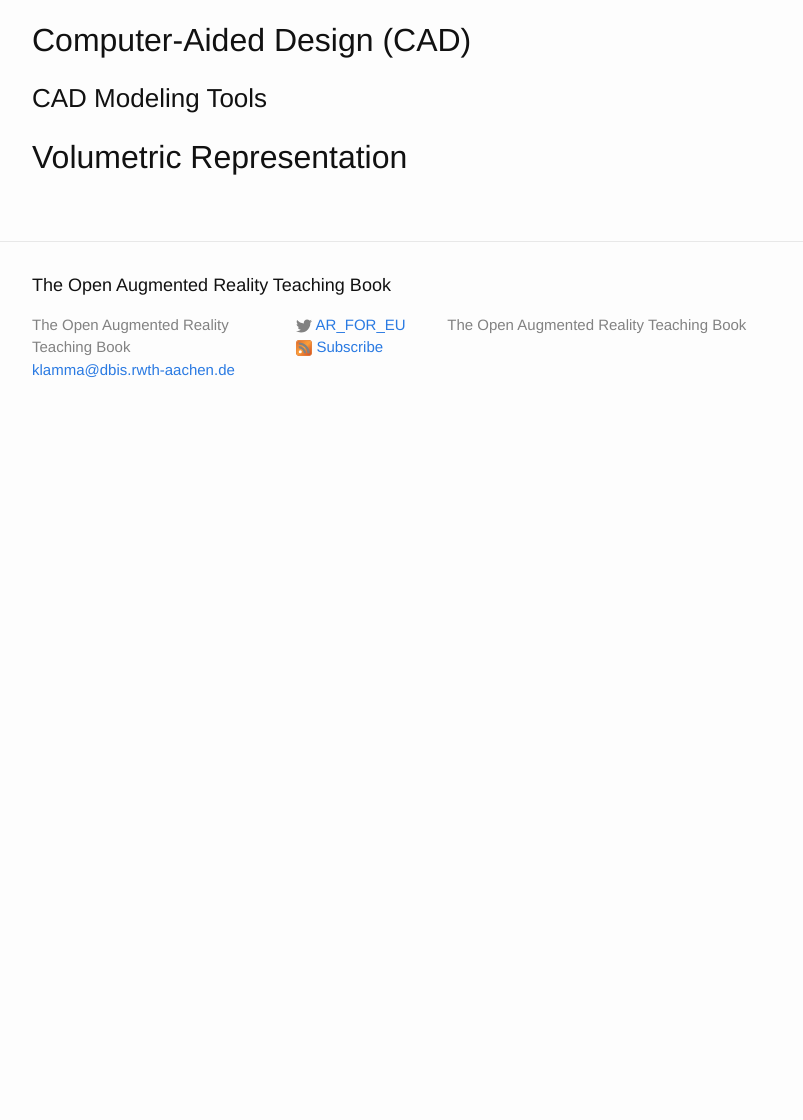
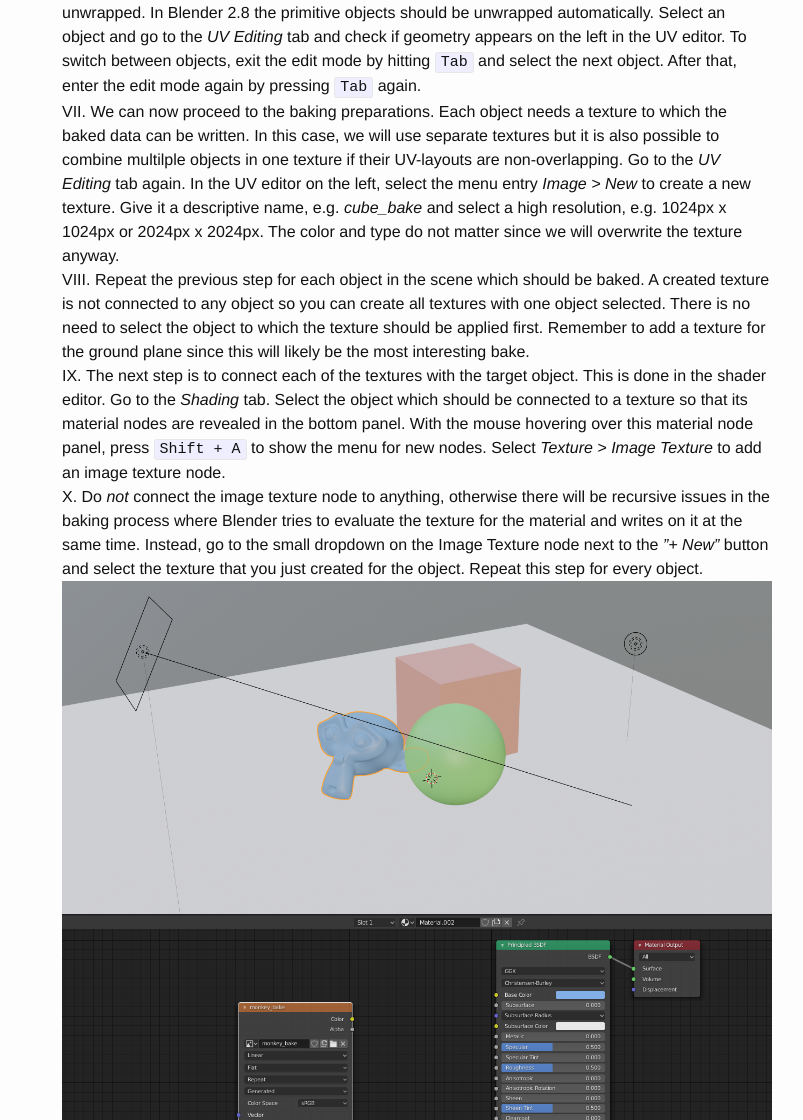
Before and after one commit to klamma/ar-for-eu-book, a Jekyll site: the page built from _pages/chapters/modeling.md, in a window 1280 px wide and 1400 px high, scrolled down 20486 px. Shown: the part 280-1400 px from the top of the window, without its empty margins (238-1041 px from the left). Built offline with Jekyll 4.4.1, drawn with Linux system fonts in a browser that asks for light colours; nearby versions of some CDN libraries; before the commit the page ends 21207 px from its top, so only the background shows below that; some of the changed text lies outside the part shown.

Commit message:
continued on texture baking exercise (modeling)

```diff
--- a/_pages/chapters/modeling.md
+++ b/_pages/chapters/modeling.md
@@ -472,8 +472,44 @@ They can be recovered by baking the normals of the high-resolution mesh onto the
    In this preview mode, all viewport operations such as moving the view, moving objects or changing the light color and intensity are still possible.
 5. Add materials to the objects and give them some distinct colors.
    ![Render Preview]({{pathToRoot}}/assets/figures/modeling/TextureBakingExercise/2RenderedPreview.png)
-6. This concludes the scene setup.
-   We can now proceed to the baking preparations.
+6. As the final step of the scene setup, make sure that all 3D objects in the scene are UV unwrapped.
+   In Blender 2.8 the primitive objects should be unwrapped automatically.
+   Select an object and go to the *UV Editing* tab and check if geometry appears on the left in the UV editor.
+   To switch between objects, exit the edit mode by hitting `Tab` and select the next object.
+   After that, enter the edit mode again by pressing `Tab` again.
+7. We can now proceed to the baking preparations.
+   Each object needs a texture to which the baked data can be written.
+   In this case, we will use separate textures but it is also possible to combine multilple objects in one texture if their UV-layouts are non-overlapping.
+   Go to the *UV Editing* tab again.
+   In the UV editor on the left, select the menu entry *Image > New* to create a new texture.
+   Give it a descriptive name, e.g. *cube_bake* and select a high resolution, e.g. 1024px x 1024px or 2024px x 2024px.
+   The color and type do not matter since we will overwrite the texture anyway.
+8. Repeat the previous step for each object in the scene which should be baked.
+   A created texture is not connected to any object so you can create all textures with one object selected.
+   There is no need to select the object to which the texture should be applied first.
+   Remember to add a texture for the ground plane since this will likely be the most interesting bake.
+9. The next step is to connect each of the textures with the target object.
+   This is done in the shader editor.
+   Go to the *Shading* tab.
+   Select the object which should be connected to a texture so that its material nodes are revealed in the bottom panel.
+   With the mouse hovering over this material node panel, press `Shift + A` to show the menu for new nodes.
+   Select *Texture > Image Texture* to add an image texture node.
+10. Do *not* connect the image texture node to anything, otherwise there will be recursive issues in the baking process where Blender tries to evaluate the texture for the material and writes on it at the same time.
+    Instead, go to the small dropdown on the Image Texture node next to the *"+ New"* button and select the texture that you just created for the object.
+	Repeat this step for every object.
+	![Material Setup]({{pathToRoot}}/assets/figures/modeling/TextureBakingExercise/MaterialSetup.png)
+11. Click on the tab with the camera icon in the inspector on the right to open the render settings.
+    We need to set the quality settings for the bake to avoid a grainy bake.
+	Exand the first section which is called "Sampling".
+	It determines how many rays the render engine casts into the scene.
+	This value also applies to baking processes.
+	In general, higher values mean that the result will be less grainy since the brightness values of more rays can be averaged.
+	The downside is that the additional rays need to be calculated which increases bake times.
+12.	We are now ready to bake.
+    Expand the third-to-last section in the inspector.
+	It is called "Bake".
+	Make sure that the bake type is set to *Combined* and that everything is checked underneath *Influence*.
+	Click the button *"Bake"*.
 
 ## Computer-Aided Design (CAD)
 
```
Also changed, not shown: assets/figures/modeling/TextureBakingExercise/MaterialSetup.png (added).
